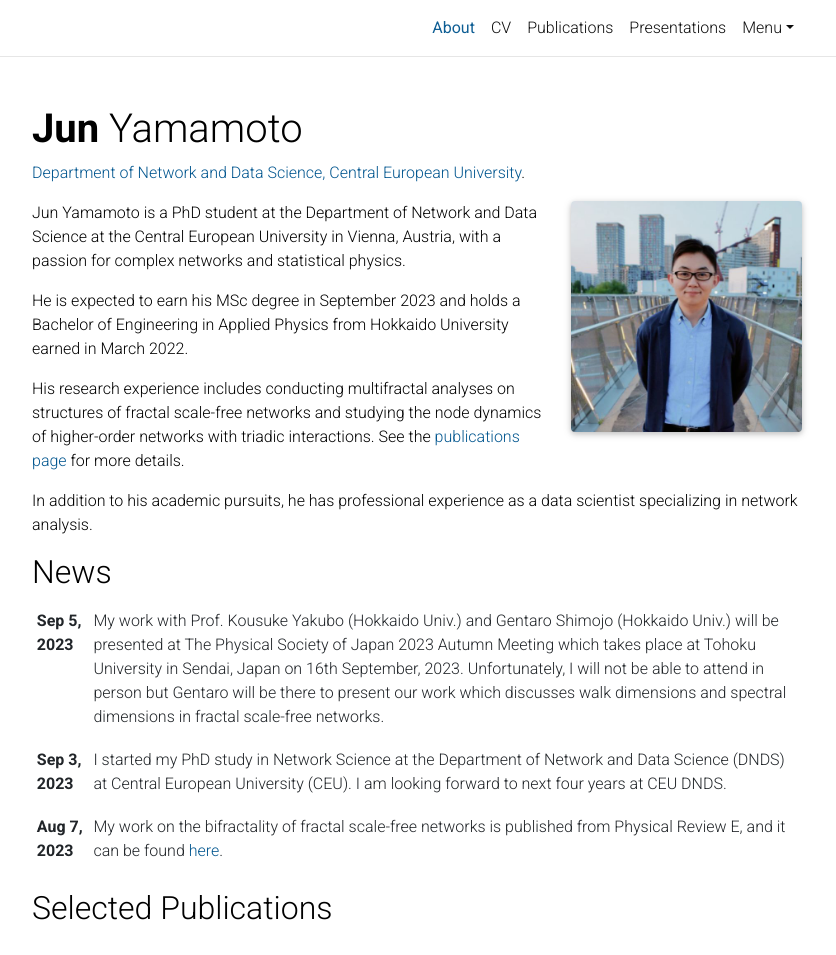
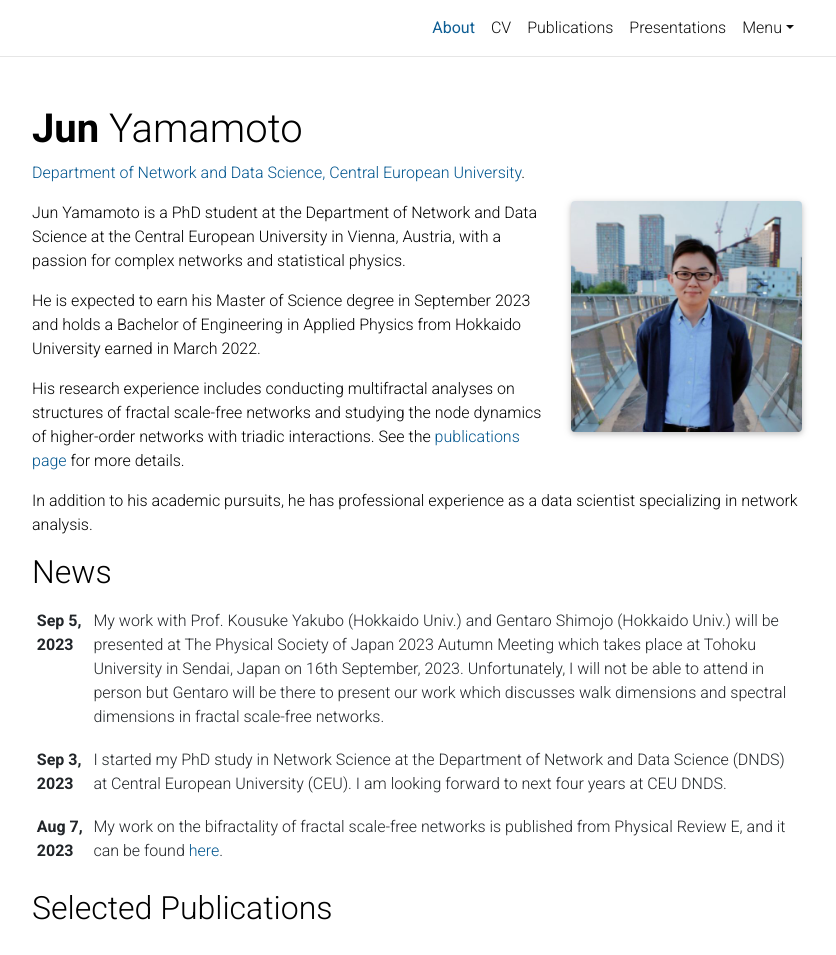
Before and after one commit to jym16/jym16.github.io, a Jekyll site: the page built from _pages/about.md, in a window 1280 px wide and 1245 px high, cut to the strip 0-955 px from the top of the window. Shown: the whole strip, without its empty margins (223-1059 px from the left). Built offline with Jekyll 4.4.1, drawn with Linux system fonts in a browser that asks for light colours; comment, search, counter and statistics services are not loaded; a style sheet for code colours, icons or effects is not loaded.

Commit message:
Updated profile

```diff
--- a/_pages/about.md
+++ b/_pages/about.md
@@ -21,7 +21,7 @@ social: true  # includes social icons at the bottom of the page
 
 Jun Yamamoto is a PhD student at the Department of Network and Data Science at the Central European University in Vienna, Austria, with a passion for complex networks and statistical physics.
 
-He is expected to earn his MSc degree in September 2023 and holds a Bachelor of Engineering in Applied Physics from Hokkaido University earned in March 2022.
+He is expected to earn his Master of Science degree in September 2023 and holds a Bachelor of Engineering in Applied Physics from Hokkaido University earned in March 2022.
 
 His research experience includes conducting multifractal analyses on structures of fractal scale-free networks and studying the node dynamics of higher-order networks with triadic interactions. See the [publications page](/publications/) for more details.
 
```
